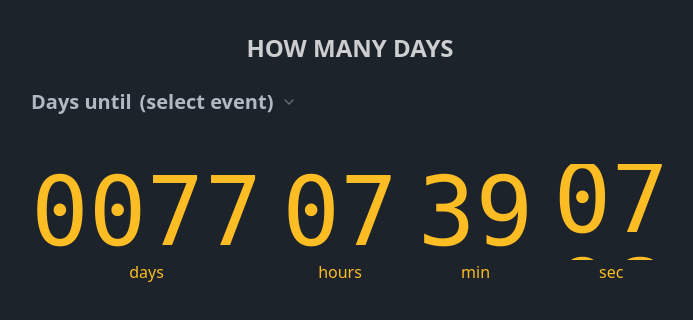
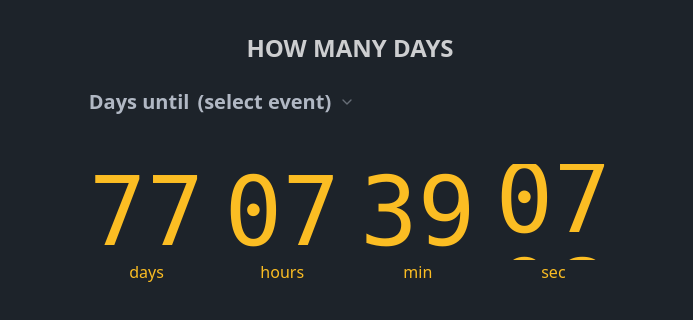
Before and after one commit to blitzmartin/countdown_tailwind, a React (Vite) app: page / in a window 1280 px wide. Shown: the top 320 px of the page, without its empty margins (290-983 px from the left). Built offline with nearby package versions, Linux system fonts and the light colour scheme.

Commit message:
small changes

```diff
--- a/src/pages/home/components/CountdownTimer.tsx
+++ b/src/pages/home/components/CountdownTimer.tsx
@@ -54,7 +54,7 @@ export const CountdownTimer = ({
         <div className="grid auto-cols-max grid-flow-col gap-5 text-center text-primary">
           <div className="flex flex-col">
             <span className="countdown font-mono text-8xl">
-              {centinaiaStyle.toString() !== "00" && ( <span style={centinaiaStyle}></span>)}
+              {days >99 && ( <span style={centinaiaStyle}></span>)}
               <span style={daysStyle}></span>
             </span>
             days
```
